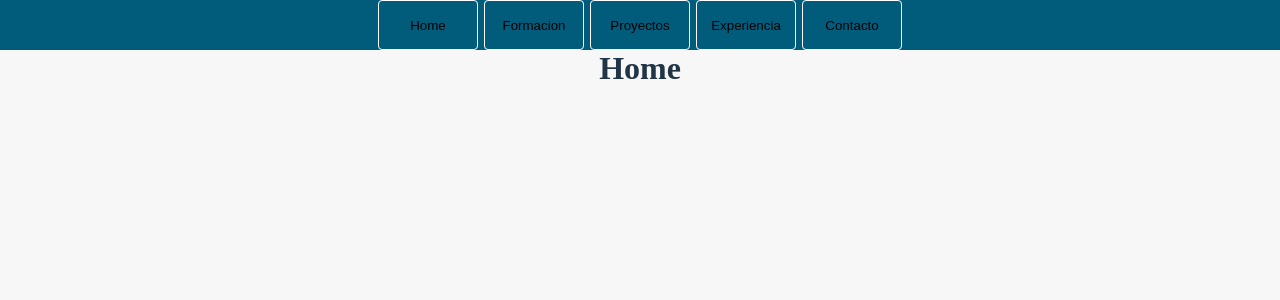
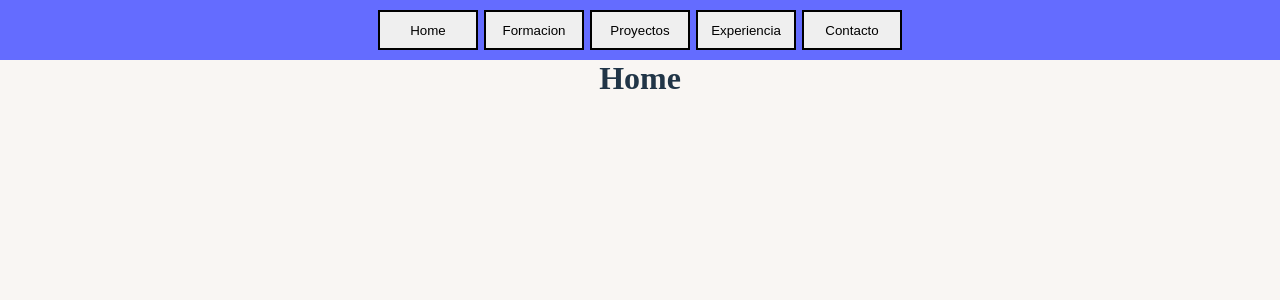
Before and after one commit to guillenec/porfolioGuilleNec, a React (Vite) app: page / in a window 1280 px wide. Shown: the top 300 px of the page. Built offline with nearby package versions, Linux system fonts and the light colour scheme.

Commit message:
submenu prueba

```diff
--- a/src/components/Header/header.css
+++ b/src/components/Header/header.css
@@ -6,9 +6,23 @@
   align-items: center;
   gap: 10px;
 
+  & .navMenuContainer {
+    position: absolute;
+    top: 50px;
+    left: 0;
+    width: 150px;
+    height: 250px;
+    padding: 10px;
+    background-color: var(--bg-submenu);
+    display: flex;
+    flex-direction: column;
+    justify-content: center;
+    align-items: flex-start;
+  }
+
   & .toggle {
     display: block;
-    border: solid 1px aqua;
+    border: solid 1px var(--border-button);
     height: 50px;
     width: 50px;
     overflow: hidden;
@@ -53,6 +67,13 @@
     gap: 10px;
 
     & .navMenuContainer {
+      background-color: var(--bg-header);
+      position: relative;
+      top: 0;
+      left: 0;
+      width: auto;
+      height: 60px;
+      padding: 10px;
       display: flex;
       flex-direction: row;
       justify-content: center;
@@ -61,11 +82,19 @@
       gap: 6px;
 
       & .navMenuButton {
-        height: 50px;
+        height: 40px;
         width: 100px;
+        font-size: 1rem;
+        font-weight: 500;
         border-radius: 4px;
-        border: solid 1px #fff;
-        background-color: var(--bg-butto);
+        border: solid 2px var(--border-button);
+        background-color: var(--bg-button);
+        transition: all ease-in .4s;
+
+        &:hover {
+          background-color: var(--hover-button);
+          border: solid 2px var(--hover-border-button);
+        }
       }
     }
 
@@ -73,9 +102,10 @@
       display: none;
     }
   }
+}
 
-  @media (min-width: 992px) {}
+@media (min-width: 992px) {}
 
-  @media (min-width: 1200px) {}
+@media (min-width: 1200px) {}
 
-  @media (min-width: 1400px) {}
+@media (min-width: 1400px) {}
--- /dev/null
+++ b/src/constants/rutaDb.js
@@ -0,0 +1 @@
+export const DB_PRUEBAS = 'https://pruebas-c9d0f-default-rtdb.firebaseio.com'
--- a/src/index.css
+++ b/src/index.css
@@ -7,21 +7,23 @@
   -moz-osx-font-smoothing: grayscale;
   -webkit-text-size-adjust: 100%;
 
-  /* Modo Claro */
+  /* Paleta inspirada en las Montañas de la Cordillera de los Andes */
+
   /* Fuentes */
-  --titulo-font: 'Montserrat', sans-serif;
-  --parrafo-font: 'Open Sans', sans-serif;
+  --titulo-font: 'Roboto Slab', serif;
+  --parrafo-font: 'Lato', sans-serif;
 
   /* Colores de fondo */
-  --bg-light: #f7f7f7;
+  --bg-light: #f9f6f3;
   /* Color de fondo principal */
-  --bg-header: #005c7a;
+  --bg-header: #646cff;
+
   /* Color de fondo de la cabecera */
   --bg-main: #ffffff;
   /* Color de fondo del contenido principal */
-  --bg-footer: #eaeaea;
+  --bg-footer: #e5ddd5;
   /* Color de fondo del pie de página */
-  --bg-button: #0096c7;
+  --bg-button: #a67b5b;
   /* Color de fondo de los botones */
 
   /* Colores de texto */
@@ -31,15 +33,15 @@
   /* Color del texto de los botones */
 
   /* Colores de hover */
-  --hover-parrafo: #005c7a;
+  --hover-parrafo: #646cff;
   /* Color de hover del texto de párrafos */
-  --hover-button: #0084b3;
+  --hover-button: #8e644c;
   /* Color de hover del texto de los botones */
 
   /* Bordes */
-  --border-button: #0096c7;
+  --border-button: #a67b5b;
   /* Color del borde de los botones */
-  --hover-border-button: #005c7a;
+  --hover-border-button: #646cff;
   /* Color de hover del borde de los botones */
 
 }
--- a/src/pages/paletasColores.css
+++ b/src/pages/paletasColores.css
@@ -219,3 +219,40 @@
   --hover-border-button: #646cff;
   /* Color de hover del borde de los botones */
 }
+
+:root {
+  /* Modo Claro */
+  /* Fuentes */
+  --titulo-font: 'Montserrat', sans-serif;
+  --parrafo-font: 'Open Sans', sans-serif;
+
+  /* Colores de fondo */
+  --bg-light: #f7f7f7;
+  /* Color de fondo principal */
+  --bg-header: #005c7a;
+  /* Color de fondo de la cabecera */
+  --bg-main: #ffffff;
+  /* Color de fondo del contenido principal */
+  --bg-footer: #eaeaea;
+  /* Color de fondo del pie de página */
+  --bg-button: #0096c7;
+  /* Color de fondo de los botones */
+
+  /* Colores de texto */
+  --color-parrafo: #333333;
+  /* Color del texto de párrafos */
+  --color-button: #ffffff;
+  /* Color del texto de los botones */
+
+  /* Colores de hover */
+  --hover-parrafo: #005c7a;
+  /* Color de hover del texto de párrafos */
+  --hover-button: #0084b3;
+  /* Color de hover del texto de los botones */
+
+  /* Bordes */
+  --border-button: #0096c7;
+  /* Color del borde de los botones */
+  --hover-border-button: #005c7a;
+  /* Color de hover del borde de los botones */
+}
```
